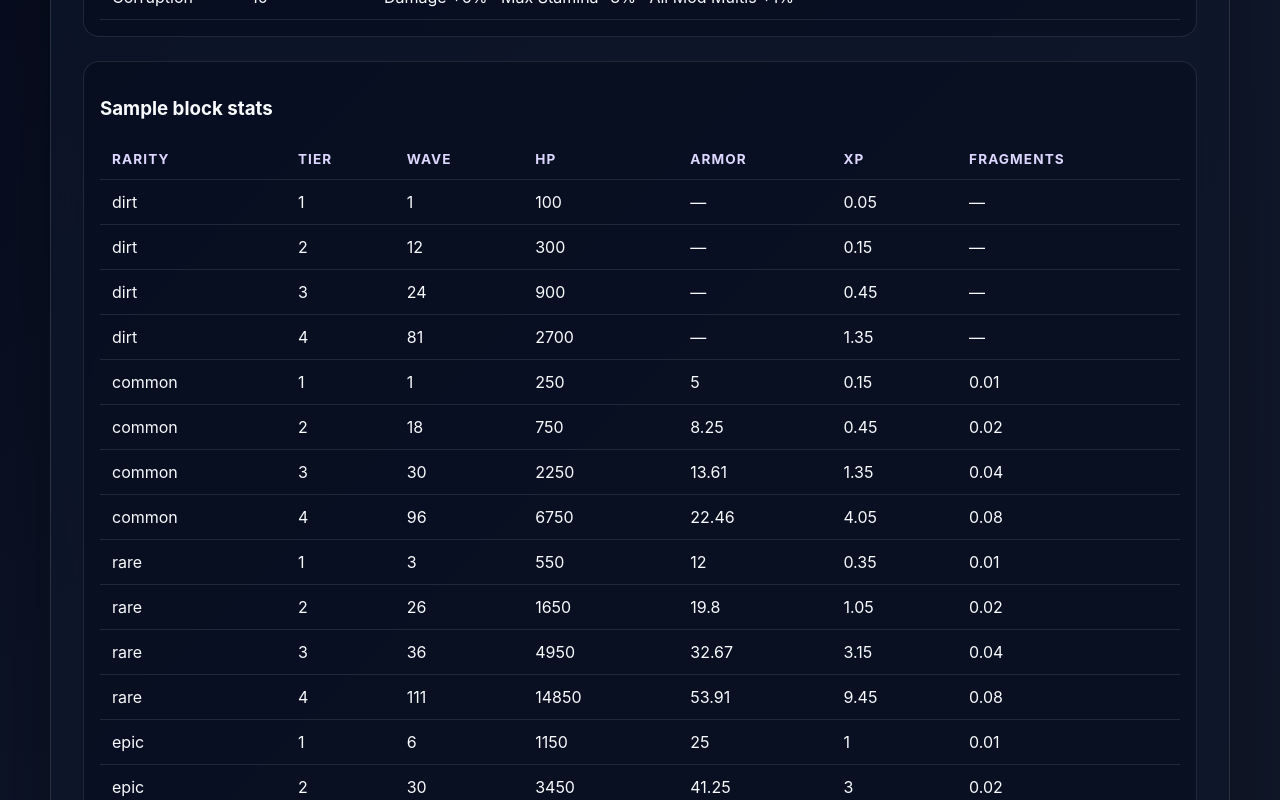
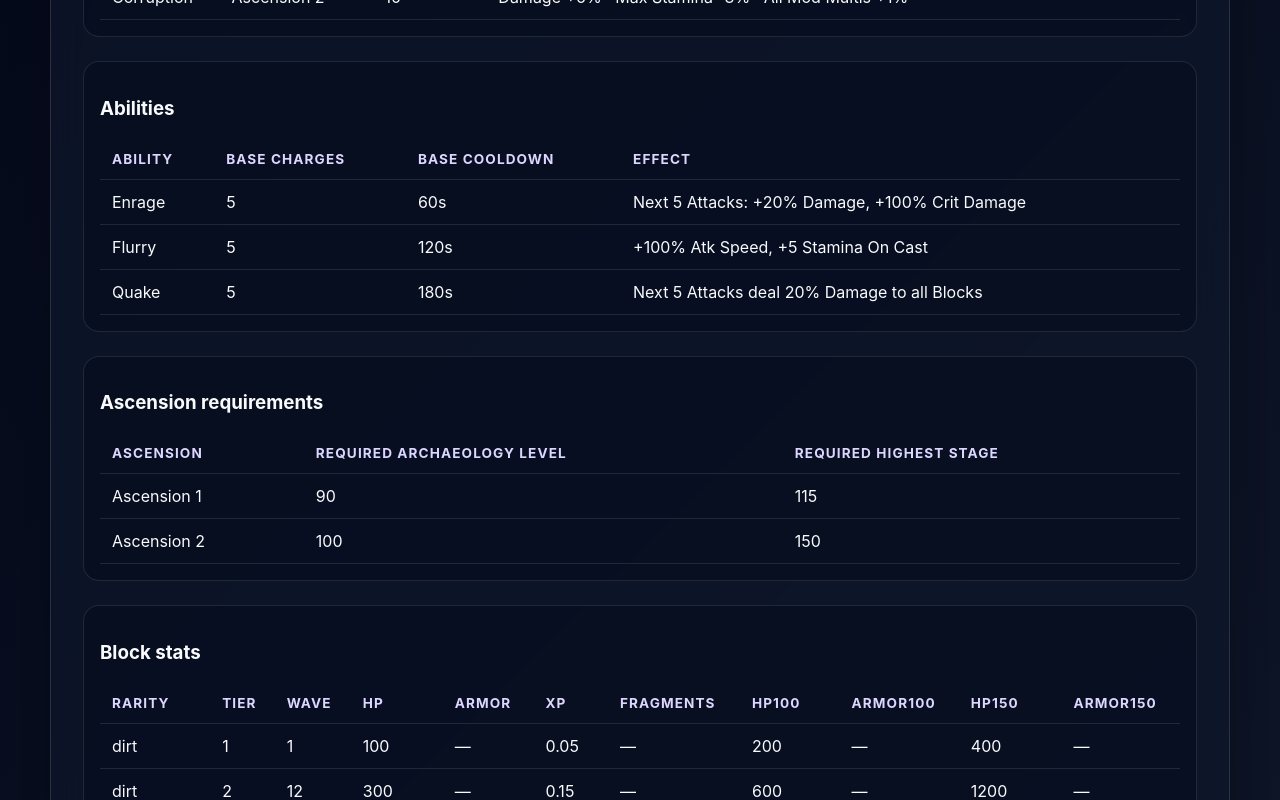
Before and after one commit to IZxMD/Torment-the-Obelisk, a React (Vite) app: page /archaeology in a window 1280 px wide. Shown: the part 760-1560 px from the top of the page. Built offline with nearby package versions, Linux system fonts and the light colour scheme.

Commit message:
Display validated Archaeology data tables

```diff
--- a/src/features/archaeology/pages/ArchaeologyPage.tsx
+++ b/src/features/archaeology/pages/ArchaeologyPage.tsx
@@ -1,5 +1,15 @@
+import { archaeologyAbilities } from '../data/archaeologyAbilities';
+import { archaeologyAscensionRequirements } from '../data/archaeologyAscensionRequirements';
 import { archaeologyBlocks } from '../data/archaeologyBlocks';
+import { archaeologyBossFloors } from '../data/archaeologyBossFloors';
 import { archaeologySkills } from '../data/archaeologySkills';
+import { archaeologySpawnChances } from '../data/archaeologySpawnChances';
+import type { BlockRarity } from '../types';
+
+const rarityColumns: BlockRarity[] = ['dirt', 'common', 'rare', 'epic', 'legendary', 'mythic', 'divine'];
+
+const formatChance = (value: number | undefined) => (value === undefined ? '—' : `${value}%`);
+const formatCount = (value: number | undefined) => (value === undefined ? '—' : value);
 
 export function ArchaeologyPage() {
   return (
@@ -7,8 +17,8 @@ export function ArchaeologyPage() {
       <p className="eyebrow">First module</p>
       <h2>Archaeology Sim</h2>
       <p>
-        MVP 0.1 starts as a data viewer. The next step is to expand this with validated
-        NotebookLM extraction results, then add calculations and simulation logic.
+        MVP 0.2 is a validated data viewer. These tables are intentionally still separated
+        from calculation logic so we can verify the source data before building the simulator.
       </p>
 
       <section className="content-section">
@@ -18,6 +28,7 @@ export function ArchaeologyPage() {
             <thead>
               <tr>
                 <th>Skill</th>
+                <th>Requirement</th>
                 <th>Base cap</th>
                 <th>Effects</th>
               </tr>
@@ -26,6 +37,7 @@ export function ArchaeologyPage() {
               {archaeologySkills.map((skill) => (
                 <tr key={skill.id}>
                   <td>{skill.name}</td>
+                  <td>{skill.requirement ?? '—'}</td>
                   <td>{skill.baseCap}</td>
                   <td>{skill.effects.join(' · ')}</td>
                 </tr>
@@ -36,7 +48,57 @@ export function ArchaeologyPage() {
       </section>
 
       <section className="content-section">
-        <h3>Sample block stats</h3>
+        <h3>Abilities</h3>
+        <div className="table-wrapper">
+          <table>
+            <thead>
+              <tr>
+                <th>Ability</th>
+                <th>Base charges</th>
+                <th>Base cooldown</th>
+                <th>Effect</th>
+              </tr>
+            </thead>
+            <tbody>
+              {archaeologyAbilities.map((ability) => (
+                <tr key={ability.id}>
+                  <td>{ability.name}</td>
+                  <td>{ability.baseCharges}</td>
+                  <td>{ability.baseCooldownSeconds}s</td>
+                  <td>{ability.effect}</td>
+                </tr>
+              ))}
+            </tbody>
+          </table>
+        </div>
+      </section>
+
+      <section className="content-section">
+        <h3>Ascension requirements</h3>
+        <div className="table-wrapper">
+          <table>
+            <thead>
+              <tr>
+                <th>Ascension</th>
+                <th>Required Archaeology level</th>
+                <th>Required highest stage</th>
+              </tr>
+            </thead>
+            <tbody>
+              {archaeologyAscensionRequirements.map((requirement) => (
+                <tr key={requirement.ascension}>
+                  <td>Ascension {requirement.ascension}</td>
+                  <td>{requirement.requiredArchaeologyLevel}</td>
+                  <td>{requirement.requiredHighestStage}</td>
+                </tr>
+              ))}
+            </tbody>
+          </table>
+        </div>
+      </section>
+
+      <section className="content-section">
+        <h3>Block stats</h3>
         <div className="table-wrapper">
           <table>
             <thead>
@@ -48,6 +110,10 @@ export function ArchaeologyPage() {
                 <th>Armor</th>
                 <th>XP</th>
                 <th>Fragments</th>
+                <th>HP100</th>
+                <th>Armor100</th>
+                <th>HP150</th>
+                <th>Armor150</th>
               </tr>
             </thead>
             <tbody>
@@ -60,6 +126,63 @@ export function ArchaeologyPage() {
                   <td>{block.armor ?? '—'}</td>
                   <td>{block.xp}</td>
                   <td>{block.fragments ?? '—'}</td>
+                  <td>{block.hp100}</td>
+                  <td>{block.armor100 ?? '—'}</td>
+                  <td>{block.hp150}</td>
+                  <td>{block.armor150 ?? '—'}</td>
+                </tr>
+              ))}
+            </tbody>
+          </table>
+        </div>
+      </section>
+
+      <section className="content-section">
+        <h3>Block spawn chances</h3>
+        <p>Spawn chances are overridden by boss floors.</p>
+        <div className="table-wrapper">
+          <table>
+            <thead>
+              <tr>
+                <th>Stages</th>
+                {rarityColumns.slice(0, 6).map((rarity) => (
+                  <th key={rarity}>{rarity}</th>
+                ))}
+              </tr>
+            </thead>
+            <tbody>
+              {archaeologySpawnChances.map((row) => (
+                <tr key={row.id}>
+                  <td>{row.displayLabel}</td>
+                  {rarityColumns.slice(0, 6).map((rarity) => (
+                    <td key={rarity}>{formatChance(row.chances[rarity])}</td>
+                  ))}
+                </tr>
+              ))}
+            </tbody>
+          </table>
+        </div>
+      </section>
+
+      <section className="content-section">
+        <h3>Boss floors</h3>
+        <div className="table-wrapper">
+          <table>
+            <thead>
+              <tr>
+                <th>Stage</th>
+                {rarityColumns.map((rarity) => (
+                  <th key={rarity}>{rarity}</th>
+                ))}
+              </tr>
+            </thead>
+            <tbody>
+              {archaeologyBossFloors.map((floor) => (
+                <tr key={floor.stage}>
+                  <td>{floor.stage}</td>
+                  {rarityColumns.map((rarity) => (
+                    <td key={rarity}>{formatCount(floor.blocks[rarity])}</td>
+                  ))}
                 </tr>
               ))}
             </tbody>
```
